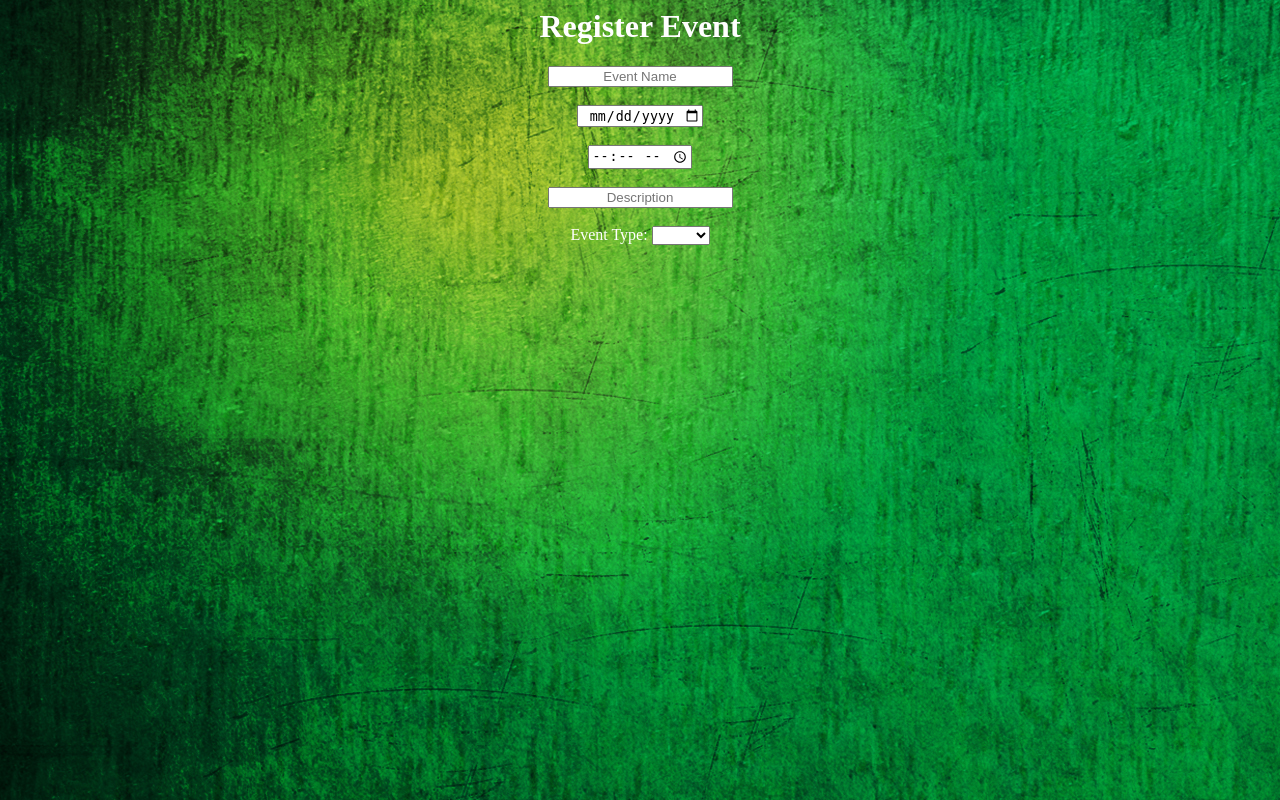
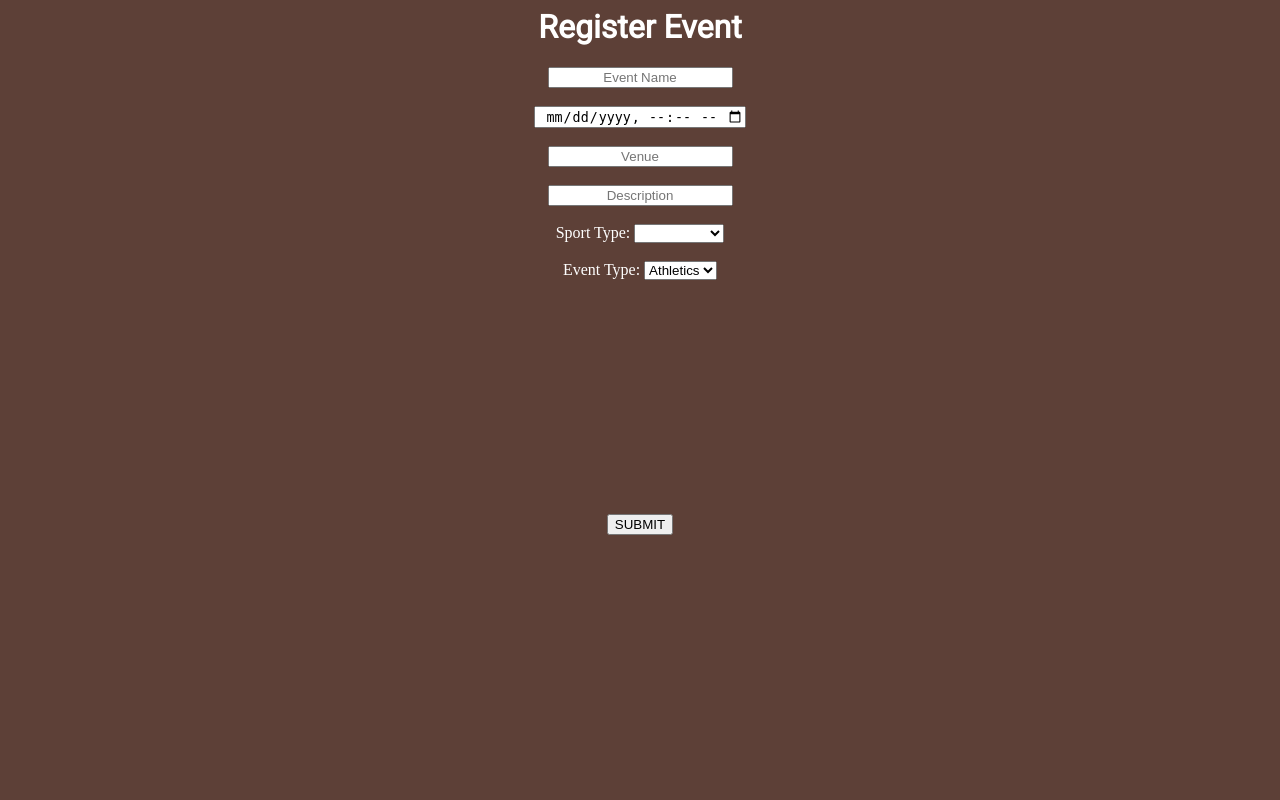
Before and after one commit to jain1712/BOSM_webd, a PHP site: page /register.html in a window 1280 px wide. Run offline with PHP 8.4, Linux system fonts and the light colour scheme.

Commit message:
Add files via upload

```diff
--- a/register.html
+++ b/register.html
@@ -2,26 +2,37 @@
 <link rel="stylesheet" href="register_style.css"/>
     <title>BOSM APP admin panel</title>
     <link rel="shortcut icon" href="title.png"/>
+	<link href="https://fonts.googleapis.com/css?family=Roboto" rel="stylesheet">
 </head>
-<body style="background-image: url(bckg.jpg)">
-    <header><h1 style="color:white">Register Event</h1></header>
+<body style="background-color:#5d4037;">
+    <header><h1 style="color:white;font-family: 'Roboto', sans-serif;">Register Event</h1></header>
     <div>
-        <input class="i" type="text" placeholder="Event Name" >
+				<input class="i" type="text" placeholder="Event Name" ><br/><br/>
+			<input class="i" type="datetime-local" placeholder="Date" ><br/><br/>
+			  <input class="i" type="text" placeholder="Venue" ><br/><br/>
+			<input class="i" type="text" placeholder="Description" ><br/><br/>
+
+				Sport Type:
+			<select id="options2" name="form2" >
+				<option value="null"></option>
+				 <option value="Athletics" >Athletics</option>
+				  <option value="Swimming">Swimming</option>
+				   <option value="Taekwondo">Taekwondo</option>
+					<option value="Badminton">Badminton</option>
+					 <option value="Basketball">Basketball</option>
+					  <option value="Cricket">Cricket</option>
+
+			</select>
 			<br/><br/>
-    <input class="i" type="date" placeholder="Date" >
-    <br/><br/>
-    <input class="i" type="time" >
-    <br/><br/>
-    <input class="i" type="text" placeholder="Description" ><br/><br/>
 
 				Event Type:
 			<select id="options" name="form_select" onchange="showDiv(this)">
-        <option value="null"></option>
+				<option value="athletics">Athletics</option>
 				<option value="1v1" >1 vs 1</option>
-<!--         <option value="athletics">Athletics</option>-->
 				<option value="team">Team</option>
 			</select>
 			<br/><br/>
+
 
 			<input type="text" placeholder="Team A" id="team">
 			<br/><br/>
@@ -31,7 +42,7 @@
 			<input type="text" placeholder="Player 1 College Name" id="1v12"><br/><br/>
 			<input type="text" placeholder="Player 2 Name" id="1v13"><br/><br/>
 			<input type="text" placeholder="Player 2 College Name" id="1v14"><br/><br/>
-    <button type="submit" id="sub">SUBMIT</button>
+			<button type="submit" id="sub" >SUBMIT</button>
 	</div>
 
 </body>
@@ -62,6 +73,18 @@
                  document.getElementById('sub').style.display='inline-block';
 
                 }
+				 if(select.value=="athletics")
+                {
+                    document.getElementById('1v1').style.display='none';
+                document.getElementById('1v12').style.display='none';
+                document.getElementById('1v13').style.display='none';
+                document.getElementById('1v14').style.display='none';
+
+                    document.getElementById('team').style.display='none';
+                    document.getElementById('team1').style.display='none';
+                 document.getElementById('sub').style.display='inline-block';
+
+                }
         }
 
 </script>
--- a/register_style.css
+++ b/register_style.css
@@ -1,6 +1,6 @@
 div { text-align: center;margin:  0 auto; color:white}
     input {text-align: center; display: none;}
 header { text-align: center;}
-button {display: none;}
+button {display: visible;}
 #ev_name {text-align: center;}
 .i {display: inline-block}
```
Also changed, not shown: result.html (+49 -11 lines). Lines whose indentation alone changed are shown as unchanged.
